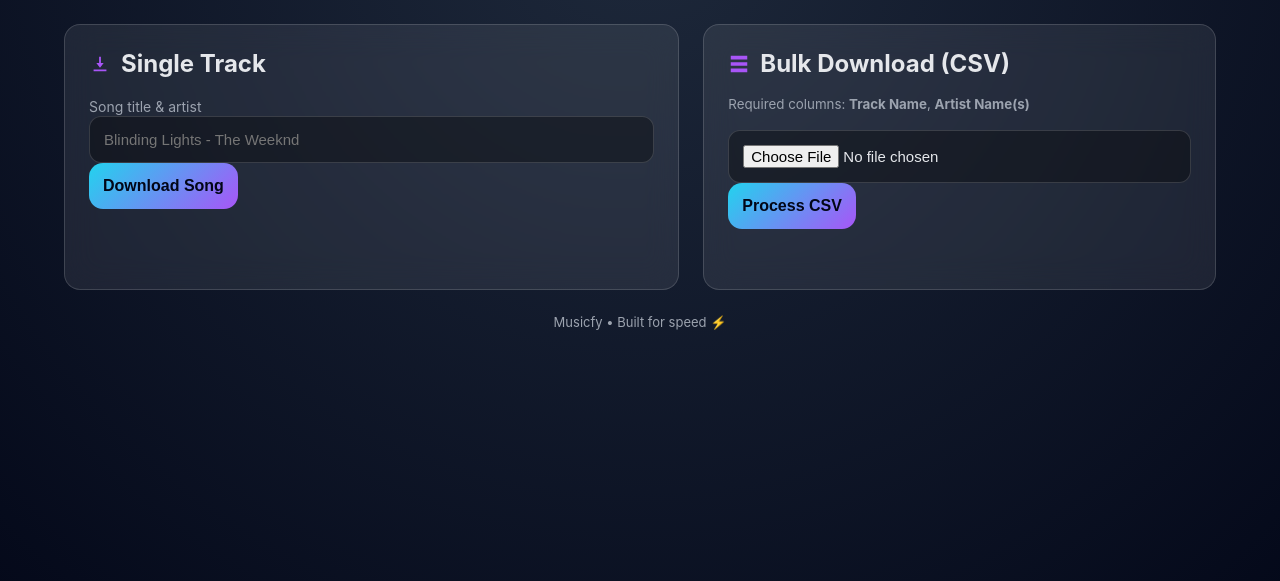
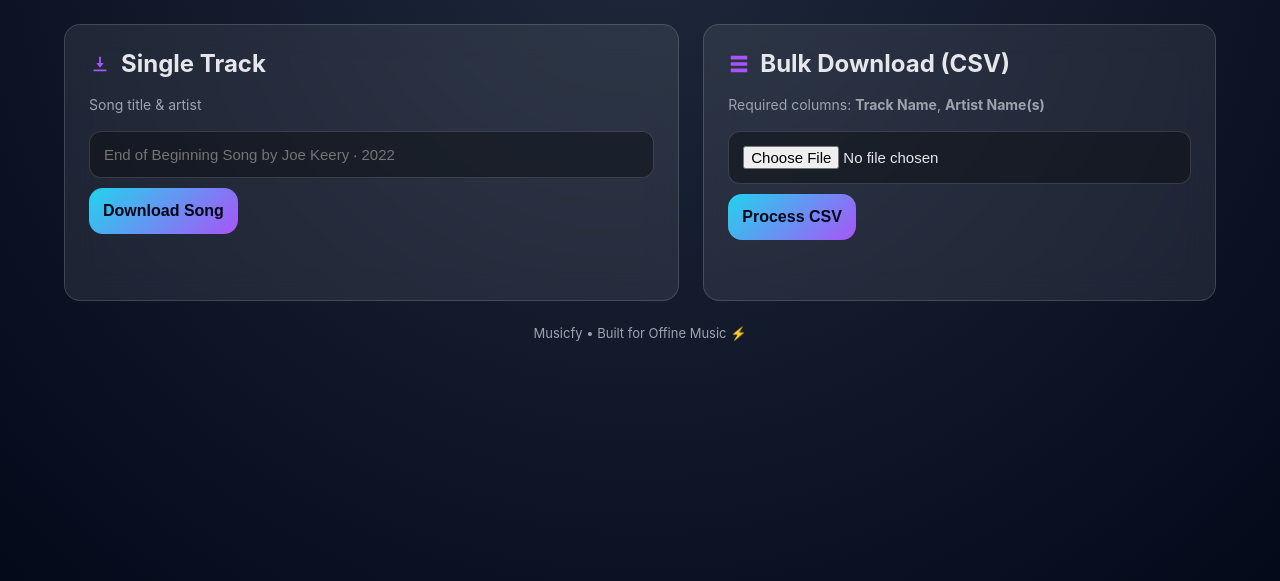
Before and after one commit to milindk20/Musicfy_py, a Python web app: template Linux/templates/index.html in a window 1280 px wide. Shown: the part 94-675 px from the top of the page. Run offline with Jinja, Linux system fonts and the light colour scheme; the template is opened without the code that fills it, so the values that code supplies are empty.

Commit message:
Update index.html: Adjust button margin, refine song input placeholder, and enhance footer text

```diff
--- a/Linux/templates/index.html
+++ b/Linux/templates/index.html
@@ -123,6 +123,7 @@ input:focus {
 
 /* ---------- Buttons ---------- */
 button {
+    margin-top: 10px;
     padding: 14px;
     border-radius: 14px;
     border: none;
@@ -195,10 +196,9 @@ button:disabled { opacity: .5; cursor: not-allowed; }
                 <svg viewBox="0 0 24 24"><path d="M12 16l4-5h-3V4h-2v7H8zM5 18h14v2H5z"/></svg>
                 Single Track
             </h2>
-
+            <label>Song title & artist</label>
             <form id="songForm">
-                <label>Song title & artist</label>
-                <input type="text" id="song_name" placeholder="Blinding Lights - The Weeknd" required>
+                <input type="text" id="song_name" placeholder="End of Beginning Song by Joe Keery ‧ 2022" required>
                 <button id="songBtn">Download Song</button>
             </form>
 
@@ -212,9 +212,9 @@ button:disabled { opacity: .5; cursor: not-allowed; }
                 Bulk Download (CSV)
             </h2>
 
-            <small style="color:var(--muted)">
+            <label>
                 Required columns: <b>Track Name</b>, <b>Artist Name(s)</b>
-            </small>
+            </label>
 
             <form id="csvForm" enctype="multipart/form-data">
                 <input type="file" name="csv_file" accept=".csv" required>
@@ -228,7 +228,7 @@ button:disabled { opacity: .5; cursor: not-allowed; }
     </div>
 
     <div class="footer">
-        Musicfy • Built for speed ⚡
+        Musicfy • Built for Offine Music ⚡
     </div>
 
 </div>
```
